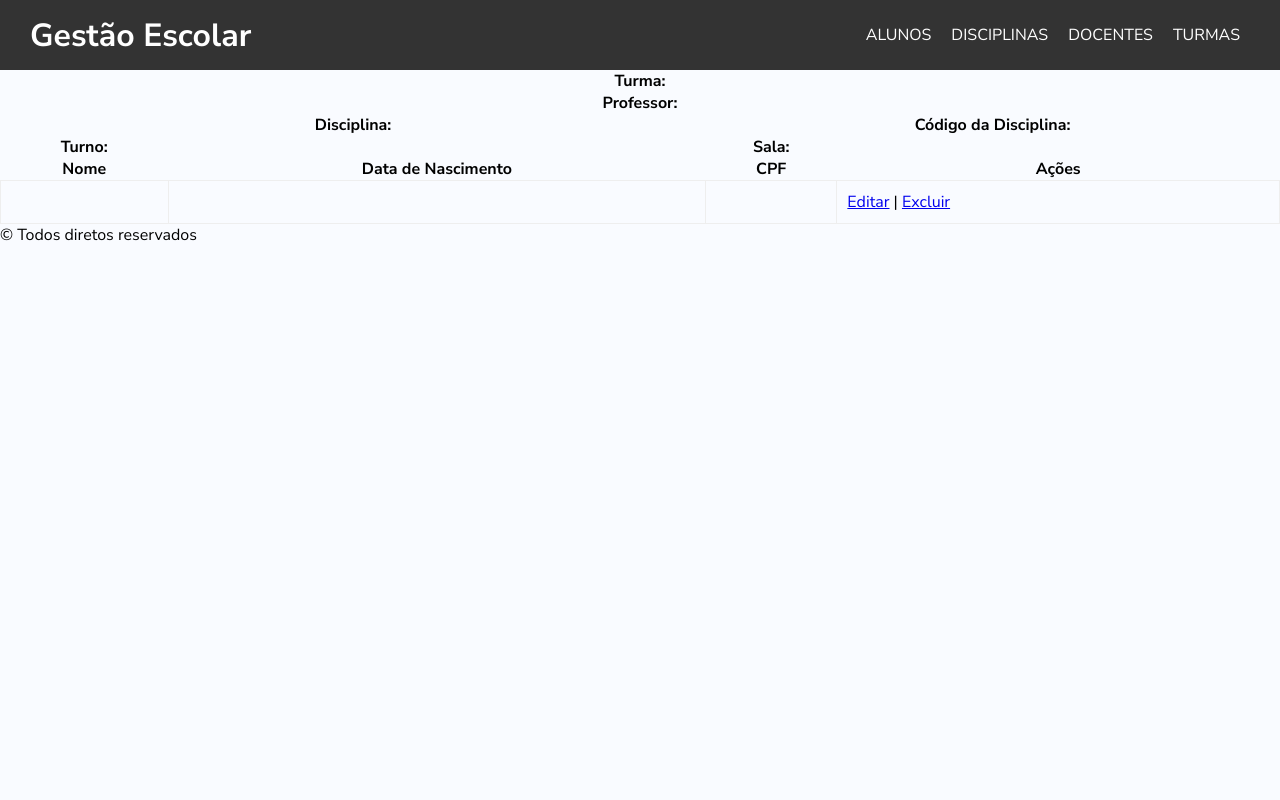
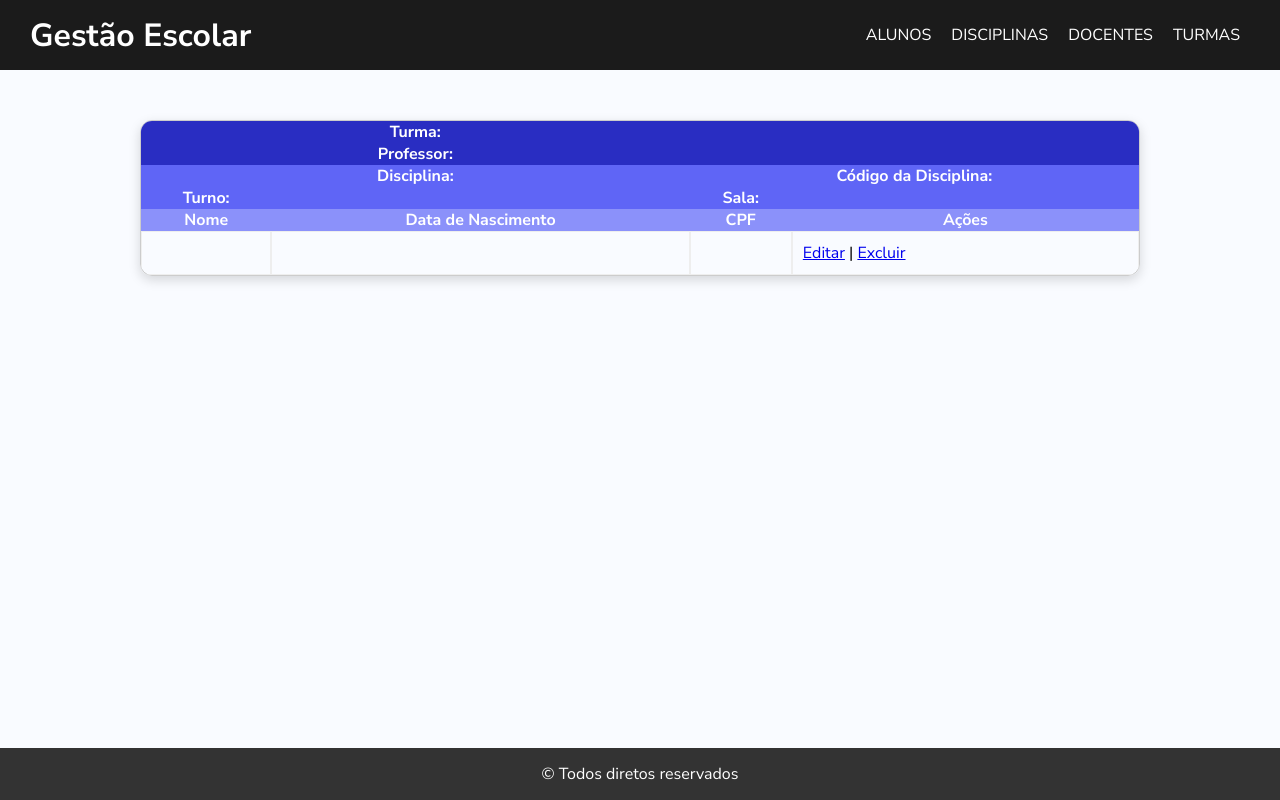
Before and after one commit to colynascimento/php-sql_gestao_escolar, a PHP site: page /inludes/pagina-inicial.php in a window 1280 px wide. Run offline with PHP 8.4, Linux system fonts and the light colour scheme.

Commit message:
estilização tables, e footer

```diff
--- a/css/style.css
+++ b/css/style.css
@@ -100,6 +100,8 @@
     width: 100%;
     justify-content: center;
     align-items: center;
+    display: flex;
+    flex-direction: column;
 
     font-family: 'Nunito Sans', sans-serif;
     font-size: 16px;
@@ -107,12 +109,17 @@
     background-color: #F9FBFF;
 }
 
+#conteudo-principal {
+    flex: 1;
+}
+
 header {
     color: #fff;
-    background-color: #333;
+    background-color: #1b1b1b;
     height: 70px;
     padding: 0px 30px;
 
+    width: 100%;
     display: flex;
     justify-content: space-between;
     align-items: center;
@@ -151,10 +158,21 @@
     transform: scaleX(1);
 }
 
+section {
+    display: flex;
+    justify-content: center;
+    align-items: center;
+    margin-top: 50px;
+}
+
 table {
-  width: 100%;
-  border-collapse: collapse;
+  border-collapse: separate;
   border-spacing: 0;
+  border: 1px solid #ccc;
+  border-radius: 12px;
+  overflow: hidden;
+  width: 1000px;
+  box-shadow: 0 4px 12px rgba(0, 0, 0, 0.15);
 }
 
 tbody th, tbody td {
@@ -170,3 +188,26 @@
 tbody tr:hover {
   background-color: #ddd; /* cor ao passar o mouse */
 }
+
+.cor-tabela1 {
+    background-color: #292DC2;
+    color: #fff;
+}
+
+.cor-tabela2 {
+    background-color: #5F65F6;
+    color: #fff;
+}
+
+.cor-tabela3 {
+    background-color: #8B91FA;
+    color: #fff;
+}
+
+footer {
+      background: #333;
+      color: #fff;
+      padding: 15px;
+      width: 100%;
+      text-align: center;
+    }
--- a/inludes/pagina-inicial.php
+++ b/inludes/pagina-inicial.php
@@ -4,26 +4,28 @@
         <table>
             <thead>
                 <tr>
-                    <th scope='col' colspan='4'>Turma: </th> <!-- Preencher com nome da turma -->
+                    <th scope='col' colspan='2' class='cor-tabela1'>Turma: </th> <!-- Preencher com nome da turma -->
+                    <th scope='col' colspan='2' class='cor-tabela1'></th>
                 </tr>
                 <tr>
-                    <th scope='col' colspan='4'>Professor: </th> <!-- Preencher com nome do professor -->
+                    <th scope='col' colspan='2' class='cor-tabela1'>Professor: </th> <!-- Preencher com nome do professor -->
+                    <th scope='col' colspan='2' class='cor-tabela1'></th>
                 </tr>
                 <tr>
-                    <th scope='col' colspan='2'>Disciplina: </th> <!-- Preencher com nome da disciplina -->
-                    <th scope='col' colspan='2'>Código da Disciplina: </th> <!-- Preencher com código da disciplina -->
+                    <th scope='col' colspan='2' class='cor-tabela2'>Disciplina: </th> <!-- Preencher com nome da disciplina -->
+                    <th scope='col' colspan='2' class='cor-tabela2'>Código da Disciplina: </th> <!-- Preencher com código da disciplina -->
                 </tr>
                 <tr>
-                    <th scope='col' colspan='1'>Turno: </th>
-                    <th scope='col' colspan='1'></th> <!-- Preencher com turno -->
-                    <th scope='col' colspan='1'>Sala: </th>
-                    <th scope='col' colspan='1'></th> <!-- Preencher com número da sala -->
+                    <th scope='col' colspan='1' class='cor-tabela2'>Turno: </th>
+                    <th scope='col' colspan='1' class='cor-tabela2'></th> <!-- Preencher com turno -->
+                    <th scope='col' colspan='1' class='cor-tabela2'>Sala: </th>
+                    <th scope='col' colspan='1' class='cor-tabela2'></th> <!-- Preencher com número da sala -->
                 </tr>
                 <tr>
-                    <th scope='col' colspan='1'>Nome</th>
-                    <th scope='col' colspan='1'>Data de Nascimento</th>
-                    <th scope='col' colspan='1'>CPF</th>
-                    <th scope='col' colspan='1'>Ações</th>
+                    <th scope='col' colspan='1' class='cor-tabela3'>Nome</th>
+                    <th scope='col' colspan='1' class='cor-tabela3'>Data de Nascimento</th>
+                    <th scope='col' colspan='1' class='cor-tabela3'>CPF</th>
+                    <th scope='col' colspan='1' class='cor-tabela3'>Ações</th>
                 </tr>
             </thead>
             <tbody>
```
